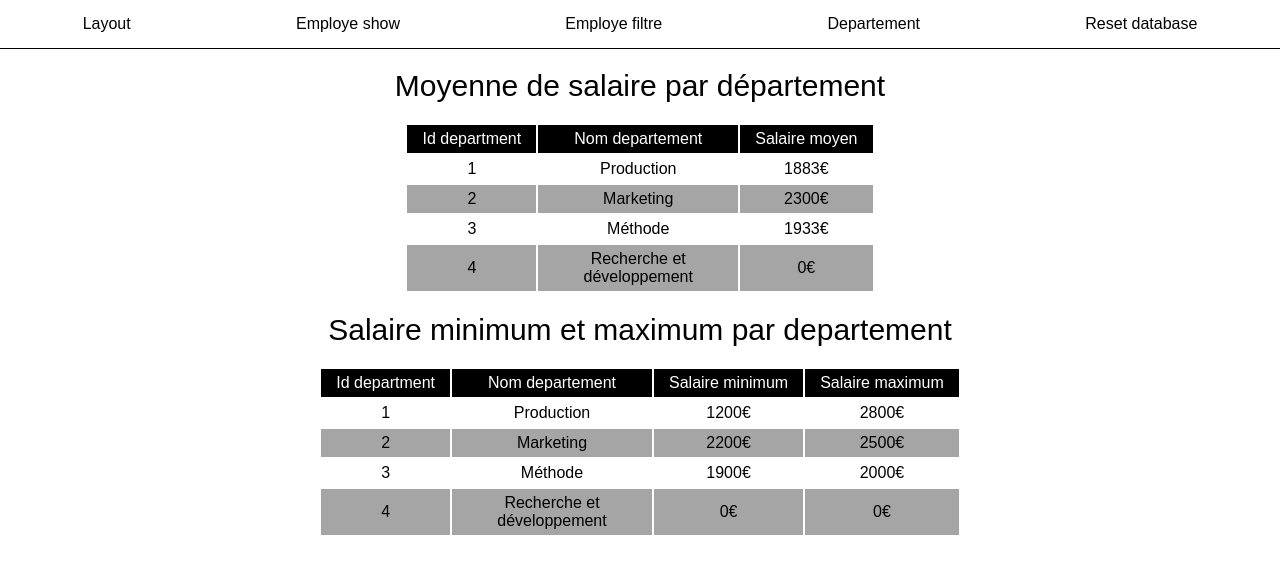
After one commit to ImmerAlex/sql_flask_sujet_1, a Flask app: page /employe/etat in a window 1280 px wide. The commit adds this page. Shown: the top 574 px of the page. Run offline with Flask 3, Linux system fonts and the light colour scheme; data comes from the database, SQL or seed files in the repository.

Commit message:
Add files via upload

```diff
--- a/app.py
+++ b/app.py
@@ -7,14 +7,27 @@ app.secret_key = "azerty123"
 def get_db():
     if 'db' not in g:
         g.db = pymysql.connect(
-            host="serveurmysql",
-            user="aimmer",
-            password="1608",
-            database="BDD_aimmer",
+            host="localhost",
+            user="root",
+            password="",
+            database="flask_sujet_1",
             charset='utf8mb4',
             cursorclass=pymysql.cursors.DictCursor
         )
     return g.db
+
+
+# def get_db():
+#     if 'db' not in g:
+#         g.db = pymysql.connect(
+#             host="ImmerAlex.mysql.pythonanywhere-services.com",
+#             user="ImmerAlex",
+#             password="rSQLc9Z!yx9!rau",
+#             database="ImmerAlex$default",
+#             charset='utf8mb4',
+#             cursorclass=pymysql.cursors.DictCursor
+#         )
+#     return g.db
 
 
 @app.teardown_appcontext
@@ -39,7 +52,7 @@ def show_departement():
     sql = ''' SELECT d.id_departement as id, d.nomDepartement, COUNT(e.id_employe) as nombre_employes
             FROM departement d
             LEFT JOIN employe e ON d.id_departement = e.departement_id
-            GROUP BY d.id_departement, d.nomDepartement; '''
+            GROUP BY d.id_departement; '''
     cursor.execute(sql)
     departements = cursor.fetchall()
     return render_template("show_departement.html", departement=departements)
@@ -225,6 +238,14 @@ def valid_edit_employe():
     return redirect("/employe/show")
 
 
+
+
+
+# ------------------------------------------------
+# ------------------- Filtre ---------------------
+# ------------------------------------------------
+
+
 @app.route("/employe/filtre", methods=["GET"])
 def filtre_employe():
 
@@ -330,5 +351,69 @@ def valid_filtre_employe():
         return render_template("front_employe_filtre_show.html", employe=employes, departement=departements)
 
 
+
+
+# ------------------------------------------------
+# -------------------- Etat ----------------------
+# ------------------------------------------------
+
+
+@app.route("/employe/etat", methods=["GET"])
+def etat_employe():
+    cursor = get_db().cursor()
+    sql = ''' SELECT d.id_departement, d.nomDepartement, IFNULL(ROUND(AVG(e.salaire)), 0) AS SalaireMoyen
+            FROM departement d
+            LEFT JOIN employe e ON d.id_departement = e.departement_id
+            GROUP BY d.id_departement; '''
+    cursor.execute(sql)
+    etat1 = cursor.fetchall()
+
+    sql = ''' SELECT
+                d.id_departement,
+                d.nomDepartement,
+                IFNULL(MIN(e.salaire), 0) AS salaire_minimum,
+                IFNULL(MAX(e.salaire), 0) AS salaire_maximum
+            FROM departement d
+            LEFT JOIN employe e ON d.id_departement = e.departement_id
+            GROUP BY d.id_departement; '''
+    cursor.execute(sql)
+    etat2 = cursor.fetchall()
+    return render_template("front_employe_etat_show.html", etat1=etat1, etat2=etat2)
+
+
+
+
+# ------------------------------------------------
+# --------------- Reset database -----------------
+# ------------------------------------------------
+
+
+@app.route("/reset_database")
+def reset_database():
+
+    referre = request.referrer
+    referre = referre.split("/")
+
+    cursor = get_db().cursor()
+
+    with open("./sql_script.sql", "r", encoding="utf-8") as file:
+        sql = file.read().replace("\n", "").split(";")
+
+    for elt in sql:
+        if elt:
+            cursor.execute(elt)
+            get_db().commit()
+
+    if not referre[3]:
+        return redirect("/")
+
+    referre = referre[3:]
+    referre = "/".join(referre)
+
+    return redirect(f"/{referre}")
+
+
+
+
 if __name__ == "__main__":
     app.run(debug=True, port=5000)
--- a/sql_script.sql
+++ b/sql_script.sql
@@ -1,5 +1,5 @@
+DROP TABLE IF EXISTS employe;
 DROP TABLE IF EXISTS departement;
-DROP TABLE IF EXISTS employe;
 
 CREATE TABLE departement (
     id_departement INT AUTO_INCREMENT,
--- a/static/css/tableau.css
+++ b/static/css/tableau.css
@@ -47,3 +47,8 @@ tr td span {
 .fa-trash {
     background-color: rgb(255, 100, 100);
 }
+
+.main-title {
+    margin-top: 20px;
+    font-size: 30px;
+}
--- a/templates/add_departement.html
+++ b/templates/add_departement.html
@@ -18,6 +18,7 @@
     <nav>
         <a href="/">Layout</a>
         <a href="/employe/show">Employe</a>
+        <a href="/employe/etat">Etat</a>
         <a href="/departement/show">Departement</a>
     </nav>
 
--- a/templates/add_employe.html
+++ b/templates/add_employe.html
@@ -15,6 +15,7 @@
     <nav>
         <a href="/">Layout</a>
         <a href="/employe/show">Employe</a>
+        <a href="/employe/etat">Etat</a>
         <a href="/departement/show">Departement</a>
     </nav>
 
--- a/templates/delete_cascade.html
+++ b/templates/delete_cascade.html
@@ -18,6 +18,7 @@
     <nav>
         <a href="/">Layout</a>
         <a href="/employe/show">Employe</a>
+        <a href="/employe/etat">Etat</a>
         <a href="/departement/show">Departement</a>
     </nav>
 
--- a/templates/edit_departement.html
+++ b/templates/edit_departement.html
@@ -18,6 +18,7 @@
     <nav>
         <a href="/">Layout</a>
         <a href="/employe/show">Employe</a>
+        <a href="/employe/etat">Etat</a>
         <a href="/departement/show">Departement</a>
     </nav>
 
--- a/templates/edit_employe.html
+++ b/templates/edit_employe.html
@@ -18,6 +18,7 @@
     <nav>
         <a href="/">Layout</a>
         <a href="/employe/show">Employe</a>
+        <a href="/employe/etat">Etat</a>
         <a href="/departement/show">Departement</a>
     </nav>
 
--- /dev/null
+++ b/templates/front_employe_etat_show.html
@@ -0,0 +1,75 @@
+<!DOCTYPE html>
+<html lang="en">
+
+<head>
+    <meta charset="UTF-8">
+    <meta name="viewport" content="width=device-width, initial-scale=1.0">
+    <link rel="stylesheet" href="{{ url_for('static', filename='css/reset.css') }}">
+    <link rel="stylesheet" href="{{ url_for('static', filename='css/nav.css') }}">
+    <link rel="stylesheet" href="{{ url_for('static', filename='css/flash_message.css') }}">
+    <link rel="stylesheet" href="{{ url_for('static', filename='css/tableau.css') }}">
+    <title>Filtre employe</title>
+</head>
+
+<body>
+
+    <nav>
+        <a href="/">Layout</a>
+        <a href="/employe/show">Employe show</a>
+        <a href="/employe/filtre">Employe filtre</a>
+        <a href="/departement/show">Departement</a>
+        <a href="/reset_database">Reset database</a>
+    </nav>
+
+    <p class="main-title">Moyenne de salaire par département</p>
+
+    <table>
+
+        <thead>
+            <tr>
+                <td>Id department</td>
+                <td>Nom departement</td>
+                <td>Salaire moyen</td>
+            </tr>
+        </thead>
+
+        <tbody>
+            {% for dico in etat1 %}
+            <tr>
+                <td>{{ dico.id_departement }}</td>
+                <td>{{ dico.nomDepartement }}</td>
+                <td>{{ dico.SalaireMoyen }}€</td>
+            </tr>
+            {% endfor %}
+        </tbody>
+    </table>
+
+
+    <p class="main-title">Salaire minimum et maximum par departement</p>
+
+    <table>
+
+        <thead>
+            <tr>
+                <td>Id department</td>
+                <td>Nom departement</td>
+                <td>Salaire minimum</td>
+                <td>Salaire maximum</td>
+            </tr>
+        </thead>
+
+        <tbody>
+            {% for dico in etat2 %}
+            <tr>
+                <td>{{ dico.id_departement }}</td>
+                <td>{{ dico.nomDepartement }}</td>
+                <td>{{ dico.salaire_minimum }}€</td>
+                <td>{{ dico.salaire_maximum }}€</td>
+            </tr>
+            {% endfor %}
+        </tbody>
+    </table>
+
+</body>
+
+</html>
--- a/templates/front_employe_filtre_show.html
+++ b/templates/front_employe_filtre_show.html
@@ -15,7 +15,9 @@
     <nav>
         <a href="/">Layout</a>
         <a href="/employe/show">Employe</a>
+        <a href="/employe/etat">Etat</a>
         <a href="/departement/show">Departement</a>
+        <a href="/reset_database">Reset database</a>
     </nav>
 
     {% with messages = get_flashed_messages(with_categories=true) %}
--- a/templates/layout.html
+++ b/templates/layout.html
@@ -14,7 +14,9 @@
         <a href="/">Layout</a>
         <a href="/employe/show">Employe</a>
         <a href="/employe/filtre">Employe filtre</a>
+        <a href="/employe/etat">Etat</a>
         <a href="/departement/show">Departement</a>
+        <a href="/reset_database">Reset database</a>
     </nav>
 
     <h1>Cliquez pour naviguer</h1>
```
Also changed, not shown: templates/show_departement.html (+3 -10 lines), templates/show_employe.html (+3 -10 lines).
